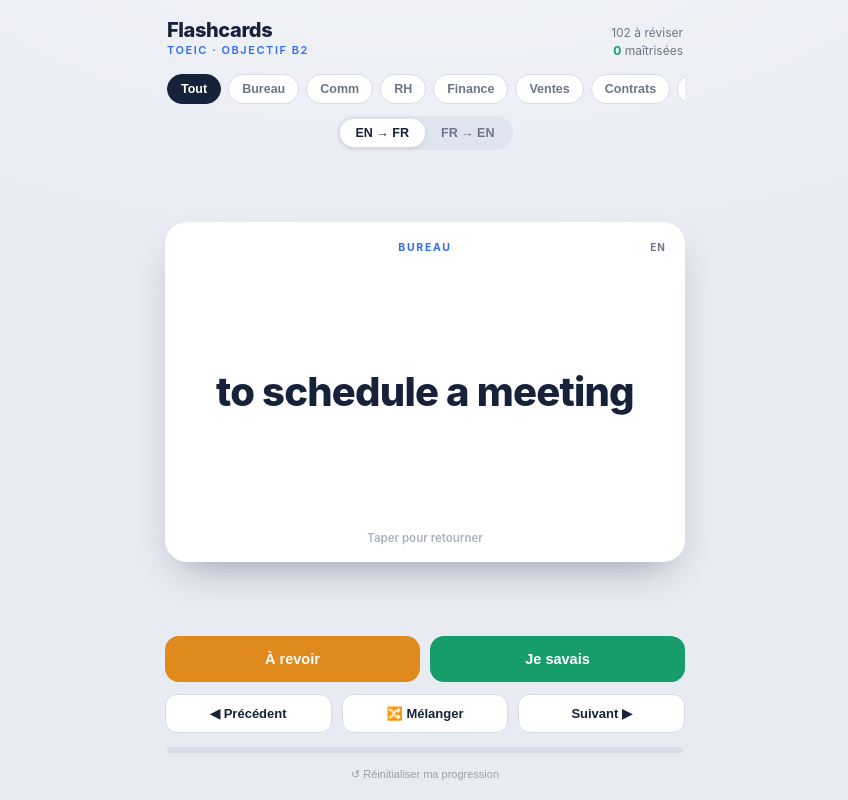
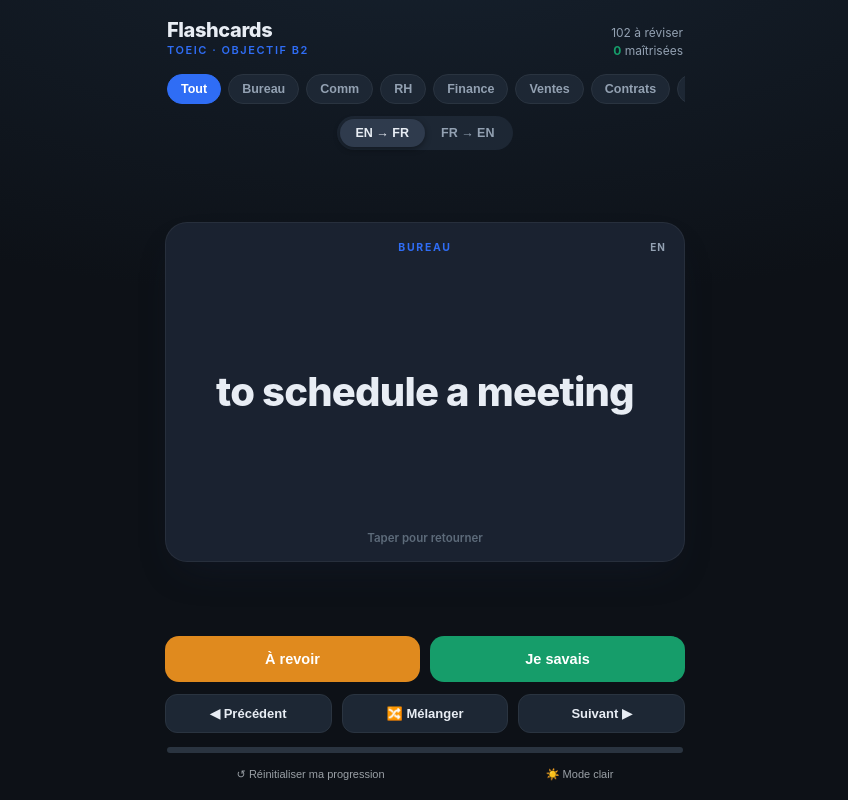
Before and after one commit to julienf68250-wq/toeic-cards, a plain HTML site: page index.html in a window 1280 px wide. Shown: the whole page, without its empty margins (215-1063 px from the left). Drawn offline with Linux system fonts and the light colour scheme.

Commit message:
Add files via upload

```diff
--- a/index.html
+++ b/index.html
@@ -79,6 +79,22 @@
   .done h2{margin:0 0 6px;font-size:24px}.done p{color:var(--muted);margin:0 0 22px}
   .done button{background:var(--blue);color:#fff;border:0;border-radius:14px;padding:14px 26px;font-weight:800;font-size:15px;cursor:pointer}
   @media (prefers-reduced-motion:reduce){.card{transition:none}}
+  /* --- mode sombre --- */
+  body.dark{ --bg:#10151c; --card:#1a2230; --ink:#e8edf4; --muted:#93a1b2; --line:#2a3440;
+    background:radial-gradient(120% 80% at 50% -10%,#16212e 0%,#0d1117 60%); }
+  body.dark .chip{ background:#1d2734; border-color:#2a3440; color:#93a1b2; }
+  body.dark .chip[aria-pressed="true"]{ background:var(--blue); color:#fff; border-color:var(--blue); }
+  body.dark .nav button{ background:#1d2734; color:#e8edf4; border-color:#2a3440; }
+  body.dark .nav button:active{ background:#243042; }
+  body.dark .bar{ background:#2a3440; }
+  body.dark .dir{ background:#1d2734; }
+  body.dark .dir button{ color:#93a1b2; }
+  body.dark .dir button[aria-pressed="true"]{ background:#2f3b4d; color:#e8edf4; box-shadow:0 2px 6px rgba(0,0,0,.4); }
+  body.dark .face{ border-color:rgba(255,255,255,.06); }
+  body.dark .back{ background:linear-gradient(170deg,#1d2634,#18202c); }
+  body.dark .done{ background:var(--card); }
+  body.dark .hint{ color:#5d6b7a; }
+  body.dark .back .word{ color:#7aa6ff; }
 </style>
 </head>
 <body>
@@ -329,7 +345,18 @@ const resetBtn=document.createElement("button");
 resetBtn.textContent="\u21BA Réinitialiser ma progression";
 resetBtn.style.cssText="margin:12px auto 0;display:block;font-size:11px;color:#9aa0a6;background:none;border:0;cursor:pointer";
 resetBtn.onclick=()=>{ if(confirm("Effacer toute la progression mémorisée ?")){ known.clear();store.known=[];store.filter="Tout";save();filter="Tout";[...chips.children].forEach((x,i)=>x.setAttribute("aria-pressed",i===0));rebuild(); } };
-document.querySelector(".wrap").appendChild(resetBtn);
+// thème clair/sombre (défaut sombre, partagé sur le même domaine)
+const THKEY="toeic_theme";
+const applyTheme=t=>document.body.classList.toggle("dark",t==="dark");
+let theme; try{theme=localStorage.getItem(THKEY);}catch(e){} if(!theme)theme="dark"; applyTheme(theme);
+const themeBtn=document.createElement("button");
+themeBtn.style.cssText=resetBtn.style.cssText;
+const lblTheme=()=>themeBtn.textContent=theme==="dark"?"☀️ Mode clair":"🌙 Mode sombre"; lblTheme();
+themeBtn.onclick=()=>{theme=document.body.classList.contains("dark")?"light":"dark";applyTheme(theme);try{localStorage.setItem(THKEY,theme);}catch(e){}lblTheme();};
+const footer=document.createElement("div");
+footer.style.cssText="display:flex;gap:18px;justify-content:center;align-items:center;flex-wrap:wrap";
+footer.appendChild(resetBtn);footer.appendChild(themeBtn);
+document.querySelector(".wrap").appendChild(footer);
 
 rebuild();
 </script>
```
Also changed, not shown: tournures.html (+25 -1 lines).
